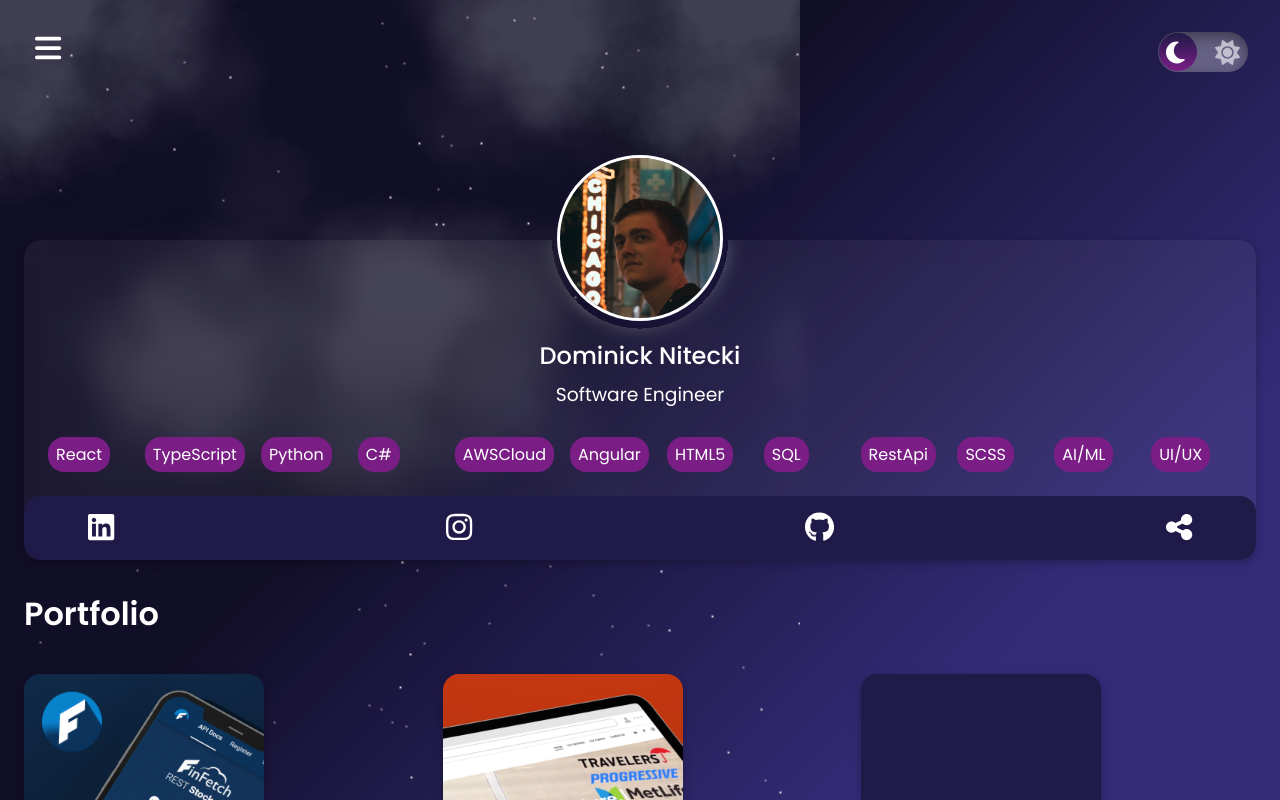
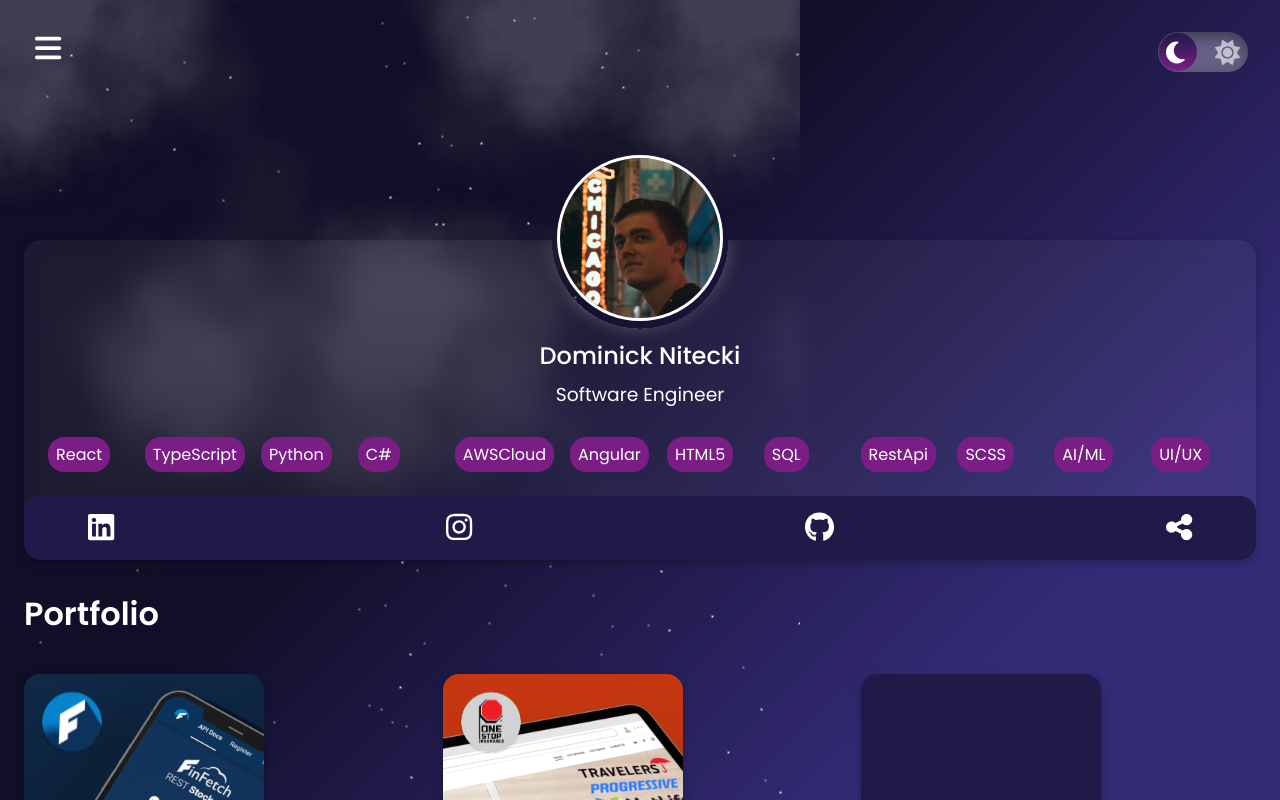
Before and after one commit to dnitecki/personal-website-ui, a React (Create React App) app: page / in a window 1280 px wide. Shown: the top 800 px of the page. Built offline with nearby package versions, Linux system fonts and the light colour scheme; grey boxes are pictures that could not be loaded; the HTML template or start-up script is replaced by a standard one.

Commit message:
add logo

```diff
--- a/src/components/portfolioSlider/PortfolioSlider.scss
+++ b/src/components/portfolioSlider/PortfolioSlider.scss
@@ -21,6 +21,26 @@
   display: flex;
   position: absolute;
 }
+.finfetch-icon {
+  top: -4.5rem;
+  right: 4.5rem;
+  width: 100%;
+  height: auto;
+  transform: scale(0.25);
+  box-shadow: var(--shadow);
+  border-radius: 50%;
+}
+.insurance-icon {
+  top: -4.5rem;
+  right: 4.5rem;
+  width: 100%;
+  height: auto;
+  display: flex;
+  align-items: center;
+  transform: scale(0.25);
+  box-shadow: var(--shadow);
+  border-radius: 50%;
+}
 .finfetch {
   top: 120px;
   left: 10px;
@@ -29,7 +49,7 @@
   height: auto;
 }
 .insurance {
-  top: 100px;
+  top: 110px;
   right: 10px;
   transform: scale(3);
   width: 100%;
@@ -38,11 +58,6 @@
 .portfolio-logo {
   display: flex;
   position: absolute;
-  top: -4.5rem;
-  right: 4.5rem;
-  width: 100%;
-  height: auto;
-  transform: scale(0.25);
   z-index: 6000;
 }
 .item {
--- a/src/components/portfolioSlider/PortfolioSlider.tsx
+++ b/src/components/portfolioSlider/PortfolioSlider.tsx
@@ -4,6 +4,7 @@ import { motion } from "framer-motion";
 import finfetch from "../../assets/FinfetchMockup.png";
 import finfetchIcon from "../../assets/FinFetch-icon.png";
 import insurance from "../../assets/InsuranceMockup.png";
+import insuranceIcon from "../../assets/onestop-icon.png";
 
 export default function PortfolioSlider() {
   const [width, setWidth] = useState(0);
@@ -27,7 +28,11 @@ export default function PortfolioSlider() {
               rel="noreferrer"
             >
               <div className="portfolio-image-container">
-                <img className="portfolio-logo" src={finfetchIcon} alt="icon" />
+                <img
+                  className="portfolio-logo finfetch-icon"
+                  src={finfetchIcon}
+                  alt="icon"
+                />
                 <img
                   className="portfolio-image finfetch"
                   src={finfetch}
@@ -45,6 +50,11 @@ export default function PortfolioSlider() {
             >
               <div className="portfolio-image-container">
                 <img
+                  className="portfolio-logo insurance-icon"
+                  src={insuranceIcon}
+                  alt="icon"
+                />
+                <img
                   className="portfolio-image insurance"
                   src={insurance}
                   alt="onestopinsurance"
```
Also changed, not shown: src/assets/onestop-icon.png (added).
